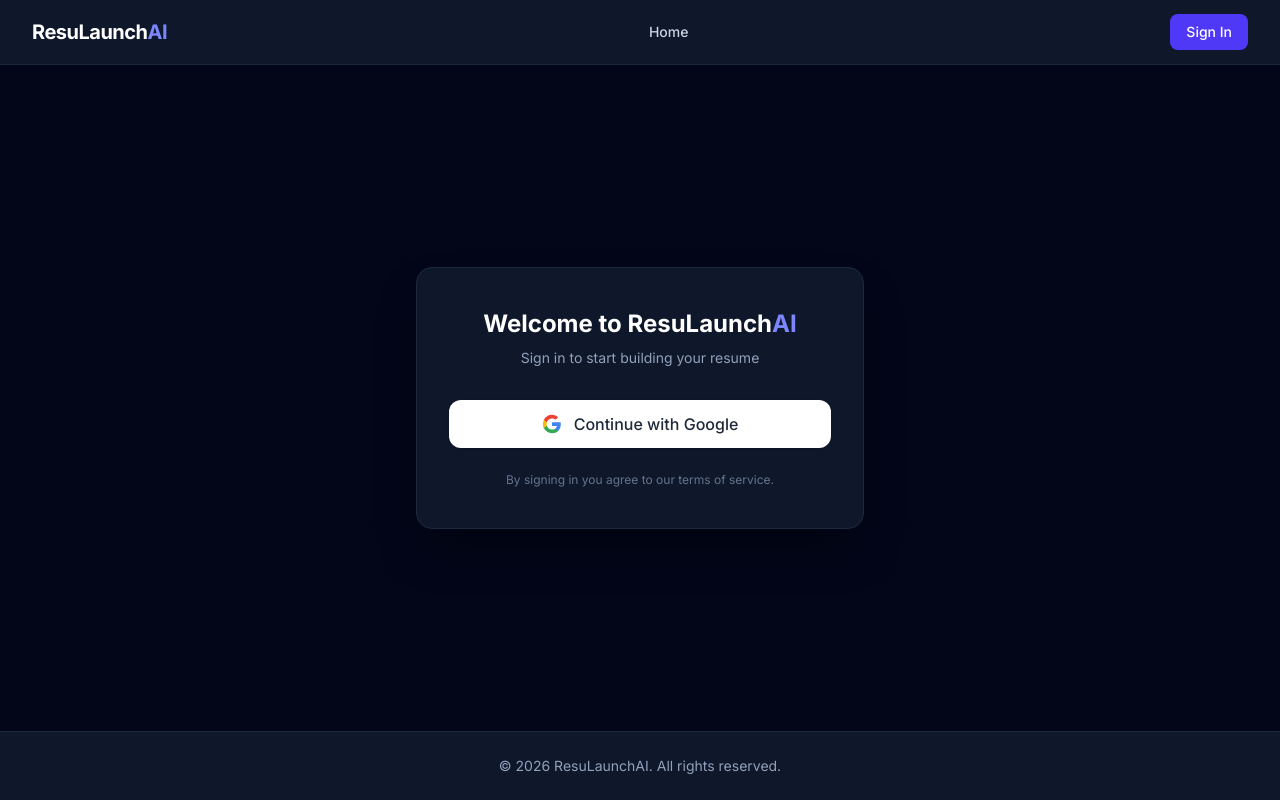
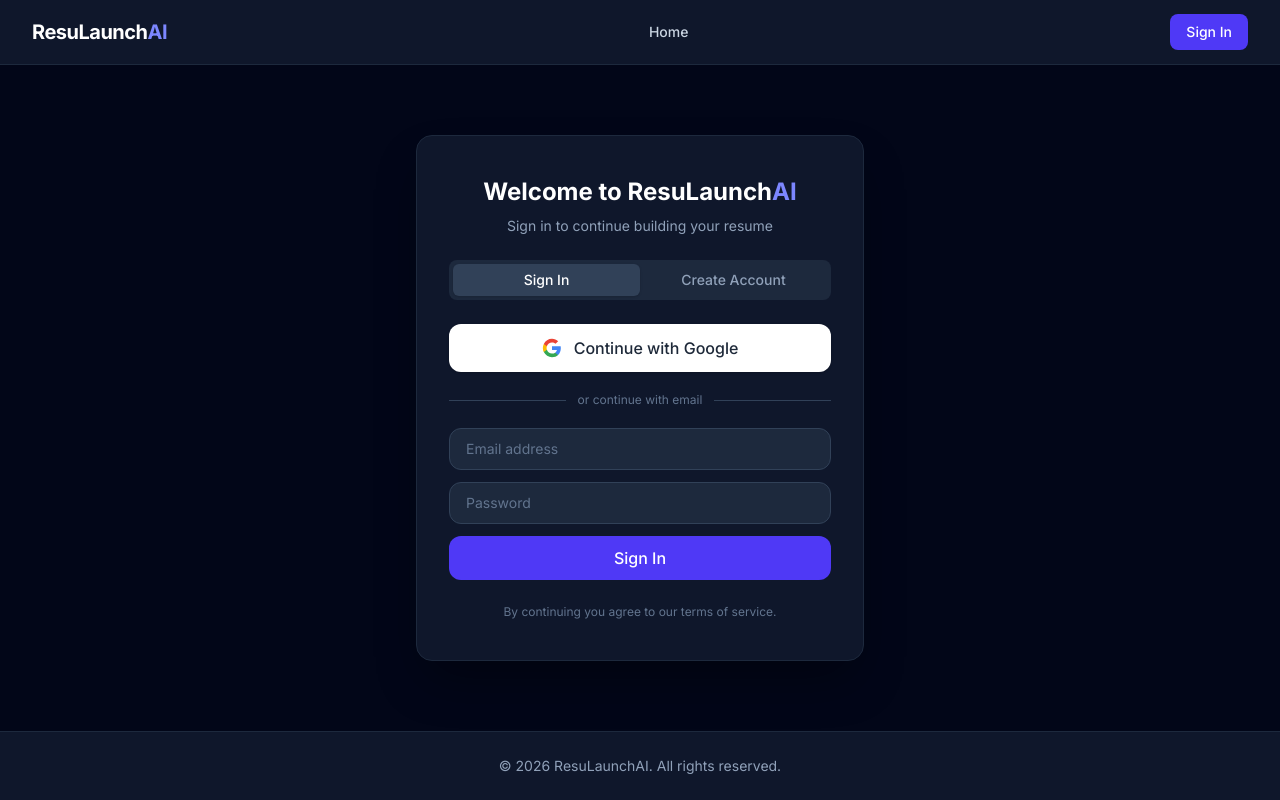
Before and after one commit to AndrianBarbulat/Resume-Launch-AI, a Next.js app: page /sign-in in a window 1280 px wide. Built offline with nearby package versions, Linux system fonts and the light colour scheme; no server answers.

Commit message:
created the landing home page and implemented the authenthication

```diff
--- a/src/app/sign-in/page.tsx
+++ b/src/app/sign-in/page.tsx
@@ -1,12 +1,36 @@
 "use client";
 
-import { useEffect } from "react";
+import { useEffect, useState } from "react";
 import { useRouter } from "next/navigation";
+import { FirebaseError } from "firebase/app";
 import { useAuth } from "@/hooks/useAuth";
 
+type Mode = "signin" | "signup";
+
+const FIREBASE_ERRORS: Record<string, string> = {
+  "auth/email-already-in-use": "An account with this email already exists.",
+  "auth/invalid-email": "Please enter a valid email address.",
+  "auth/invalid-credential": "Incorrect email or password.",
+  "auth/weak-password": "Password must be at least 6 characters.",
+  "auth/wrong-password": "Incorrect email or password.",
+  "auth/user-not-found": "Incorrect email or password.",
+  "auth/too-many-requests": "Too many attempts. Please try again later.",
+  "auth/popup-blocked": "Popup was blocked. Please allow popups for this site.",
+  "auth/popup-closed-by-user": "", // silent
+};
+
 export default function SignInPage() {
-  const { user, authReady, signInWithGoogle } = useAuth();
+  const { user, authReady, signInWithGoogle, signInWithEmail, signUpWithEmail } =
+    useAuth();
   const router = useRouter();
+
+  const [mode, setMode] = useState<Mode>("signin");
+  const [name, setName] = useState("");
+  const [email, setEmail] = useState("");
+  const [password, setPassword] = useState("");
+  const [googlePending, setGooglePending] = useState(false);
+  const [emailPending, setEmailPending] = useState(false);
+  const [error, setError] = useState("");
 
   useEffect(() => {
     if (authReady && user) {
@@ -22,11 +46,51 @@
     );
   }
 
-  async function handleSignIn() {
+  const pending = googlePending || emailPending;
+
+  function switchMode(next: Mode) {
+    setMode(next);
+    setError("");
+    setName("");
+    setEmail("");
+    setPassword("");
+  }
+
+  async function handleGoogleSignIn() {
+    if (pending) return;
+    setError("");
+    setGooglePending(true);
     try {
       await signInWithGoogle();
-    } catch {
-      // popup closed by user — no action needed
+    } catch (err) {
+      if (err instanceof FirebaseError) {
+        const msg =
+          FIREBASE_ERRORS[err.code] ?? "Something went wrong. Please try again.";
+        if (msg) setError(msg);
+      }
+      setGooglePending(false);
+    }
+  }
+
+  async function handleEmailSubmit(e: React.FormEvent) {
+    e.preventDefault();
+    if (pending) return;
+    setError("");
+    setEmailPending(true);
+    try {
+      if (mode === "signup") {
+        await signUpWithEmail(name.trim(), email.trim(), password);
+      } else {
+        await signInWithEmail(email.trim(), password);
+      }
+      // success — useEffect above handles redirect
+    } catch (err) {
+      if (err instanceof FirebaseError) {
+        const msg =
+          FIREBASE_ERRORS[err.code] ?? "Something went wrong. Please try again.";
+        if (msg) setError(msg);
+      }
+      setEmailPending(false);
     }
   }
 
@@ -34,25 +98,120 @@
     <div className="flex flex-1 items-center justify-center min-h-[80vh] px-4 bg-slate-950">
       <div className="w-full max-w-md">
         <div className="bg-slate-900 border border-slate-800 rounded-2xl px-8 py-10 shadow-2xl shadow-black/40">
-          <div className="text-center mb-8">
+          {/* Heading */}
+          <div className="text-center mb-6">
             <h1 className="text-2xl font-bold text-white">
               Welcome to ResuLaunch<span className="text-indigo-400">AI</span>
             </h1>
             <p className="text-slate-400 mt-2 text-sm">
-              Sign in to start building your resume
+              {mode === "signin"
+                ? "Sign in to continue building your resume"
+                : "Create an account to get started"}
             </p>
           </div>
 
+          {/* Mode tabs */}
+          <div className="flex rounded-lg bg-slate-800 p-1 mb-6">
+            <button
+              type="button"
+              onClick={() => switchMode("signin")}
+              className={`flex-1 text-sm font-medium py-1.5 rounded-md transition-colors ${
+                mode === "signin"
+                  ? "bg-slate-700 text-white shadow-sm"
+                  : "text-slate-400 hover:text-white"
+              }`}
+            >
+              Sign In
+            </button>
+            <button
+              type="button"
+              onClick={() => switchMode("signup")}
+              className={`flex-1 text-sm font-medium py-1.5 rounded-md transition-colors ${
+                mode === "signup"
+                  ? "bg-slate-700 text-white shadow-sm"
+                  : "text-slate-400 hover:text-white"
+              }`}
+            >
+              Create Account
+            </button>
+          </div>
+
+          {/* Google */}
           <button
-            onClick={handleSignIn}
-            className="w-full flex items-center justify-center gap-3 bg-white hover:bg-gray-50 text-gray-800 font-medium py-3 px-4 rounded-xl transition-colors shadow-sm"
+            type="button"
+            onClick={handleGoogleSignIn}
+            disabled={pending}
+            className="w-full flex items-center justify-center gap-3 bg-white hover:bg-gray-50 disabled:opacity-60 disabled:cursor-not-allowed text-gray-800 font-medium py-3 px-4 rounded-xl transition-colors shadow-sm"
           >
-            <GoogleIcon />
-            Continue with Google
+            {googlePending ? (
+              <div className="h-5 w-5 animate-spin rounded-full border-2 border-gray-400 border-t-gray-800" />
+            ) : (
+              <GoogleIcon />
+            )}
+            {googlePending ? "Signing in…" : "Continue with Google"}
           </button>
 
+          {/* Divider */}
+          <div className="flex items-center gap-3 my-5">
+            <div className="flex-1 h-px bg-slate-700" />
+            <span className="text-xs text-slate-500">or continue with email</span>
+            <div className="flex-1 h-px bg-slate-700" />
+          </div>
+
+          {/* Email form */}
+          <form onSubmit={handleEmailSubmit} noValidate className="space-y-3">
+            {mode === "signup" && (
+              <input
+                type="text"
+                placeholder="Full name"
+                value={name}
+                onChange={(e) => setName(e.target.value)}
+                required
+                autoComplete="name"
+                className="w-full bg-slate-800 border border-slate-700 text-white placeholder-slate-500 text-sm px-4 py-2.5 rounded-xl focus:outline-none focus:border-indigo-500 transition-colors"
+              />
+            )}
+            <input
+              type="email"
+              placeholder="Email address"
+              value={email}
+              onChange={(e) => setEmail(e.target.value)}
+              required
+              autoComplete="email"
+              className="w-full bg-slate-800 border border-slate-700 text-white placeholder-slate-500 text-sm px-4 py-2.5 rounded-xl focus:outline-none focus:border-indigo-500 transition-colors"
+            />
+            <input
+              type="password"
+              placeholder="Password"
+              value={password}
+              onChange={(e) => setPassword(e.target.value)}
+              required
+              autoComplete={mode === "signup" ? "new-password" : "current-password"}
+              className="w-full bg-slate-800 border border-slate-700 text-white placeholder-slate-500 text-sm px-4 py-2.5 rounded-xl focus:outline-none focus:border-indigo-500 transition-colors"
+            />
+
+            {error && <p className="text-red-400 text-xs pt-1">{error}</p>}
+
+            <button
+              type="submit"
+              disabled={pending}
+              className="w-full bg-indigo-600 hover:bg-indigo-500 disabled:opacity-60 disabled:cursor-not-allowed text-white font-medium py-2.5 px-4 rounded-xl transition-colors flex items-center justify-center gap-2"
+            >
+              {emailPending ? (
+                <>
+                  <div className="h-4 w-4 animate-spin rounded-full border-2 border-indigo-300 border-t-transparent" />
+                  {mode === "signup" ? "Creating account…" : "Signing in…"}
+                </>
+              ) : mode === "signup" ? (
+                "Create Account"
+              ) : (
+                "Sign In"
+              )}
+            </button>
+          </form>
+
           <p className="text-xs text-slate-500 text-center mt-6">
-            By signing in you agree to our terms of service.
+            By continuing you agree to our terms of service.
           </p>
         </div>
       </div>
--- a/src/context/AuthContext.tsx
+++ b/src/context/AuthContext.tsx
@@ -12,6 +12,9 @@
   GoogleAuthProvider,
   onAuthStateChanged,
   signInWithPopup,
+  signInWithEmailAndPassword,
+  createUserWithEmailAndPassword,
+  updateProfile,
   signOut as firebaseSignOut,
 } from "firebase/auth";
 import { auth } from "@/lib/firebase";
@@ -21,6 +24,8 @@
   loading: boolean;
   authReady: boolean;
   signInWithGoogle: () => Promise<void>;
+  signInWithEmail: (email: string, password: string) => Promise<void>;
+  signUpWithEmail: (name: string, email: string, password: string) => Promise<void>;
   signOut: () => Promise<void>;
 }
 
@@ -47,13 +52,22 @@
     await signInWithPopup(auth, googleProvider);
   }
 
+  async function signInWithEmail(email: string, password: string) {
+    await signInWithEmailAndPassword(auth, email, password);
+  }
+
+  async function signUpWithEmail(name: string, email: string, password: string) {
+    const credential = await createUserWithEmailAndPassword(auth, email, password);
+    await updateProfile(credential.user, { displayName: name });
+  }
+
   async function signOut() {
     await firebaseSignOut(auth);
   }
 
   return (
     <AuthContext.Provider
-      value={{ user, loading, authReady, signInWithGoogle, signOut }}
+      value={{ user, loading, authReady, signInWithGoogle, signInWithEmail, signUpWithEmail, signOut }}
     >
       {children}
     </AuthContext.Provider>
```
